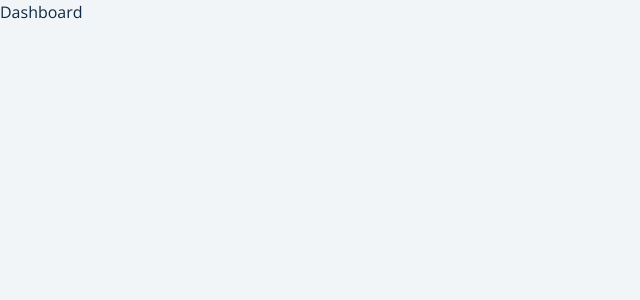
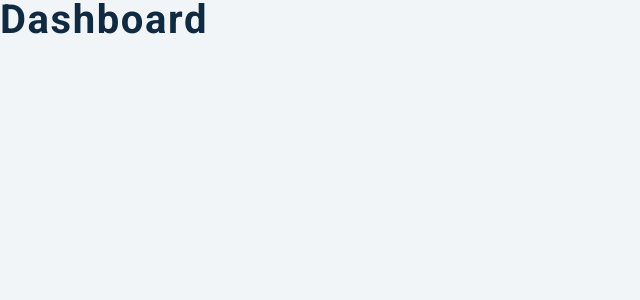
Before and after one commit to iamshahidameen/react-github-users, a React (Create React App) app: page / in a window 1280 px wide. Shown: the top 300 px of the page, without its empty margins (0-640 px from the left). Built offline with nearby package versions, Linux system fonts and the light colour scheme.

Commit message:
Update Dashboard.js

```diff
--- a/src/pages/Dashboard.js
+++ b/src/pages/Dashboard.js
@@ -3,7 +3,11 @@ import { Info, Repos, User, Search, Navbar } from '../components';
 import loadingImage from '../images/preloader.gif';
 import { GithubContext } from '../context/context';
 const Dashboard = () => {
-  return <main>Dashboard</main>;
+  return (
+    <main>
+      <h2>Dashboard</h2>
+    </main>
+  );
 };
 
 export default Dashboard;
```
